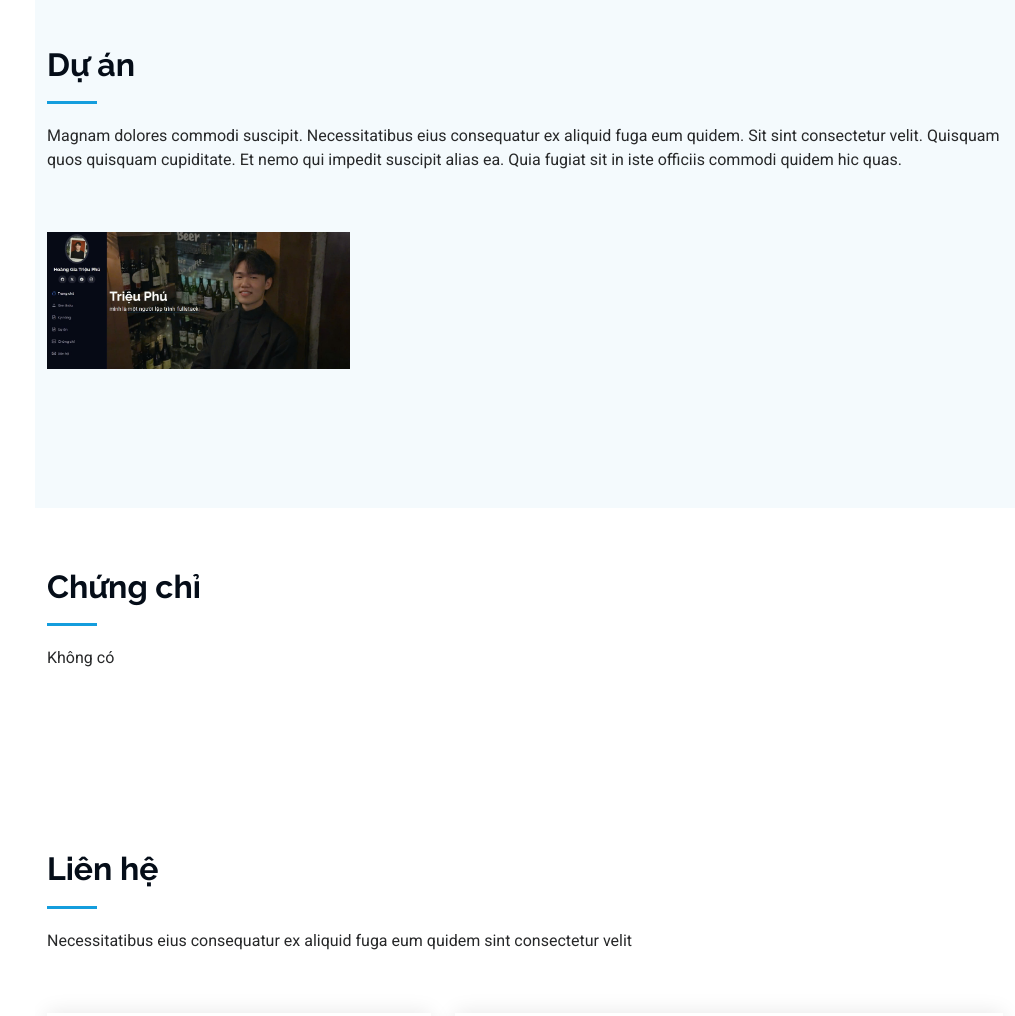
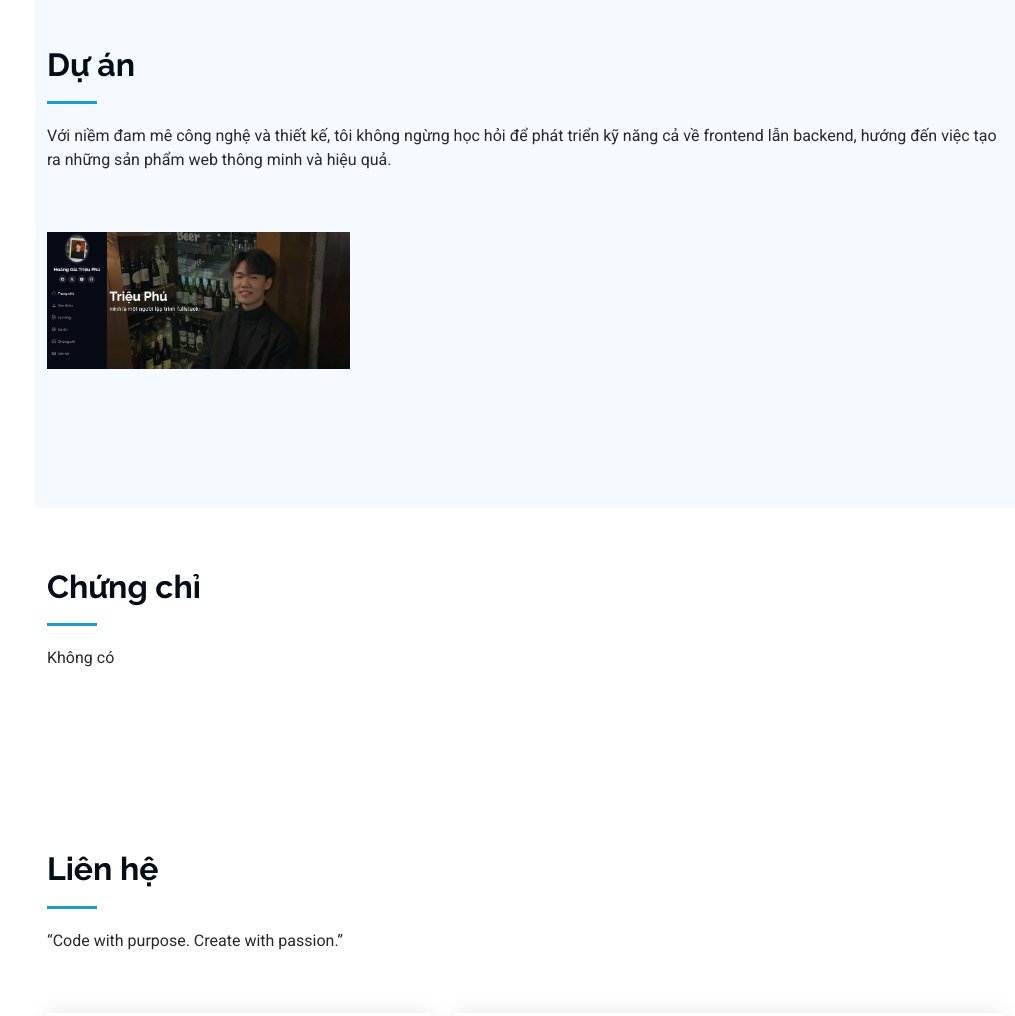
Before and after one commit to Phuhgt2005/Portfolio, a plain HTML site: page index.html in a window 1280 px wide. Shown: the part 1920-2936 px from the top of the page, without its empty margins (265-1280 px from the left). Drawn offline with Linux system fonts and the light colour scheme.

Commit message:
update giao diện

```diff
--- a/index.html
+++ b/index.html
@@ -214,7 +214,7 @@
       <!-- Section Title -->
       <div class="container section-title" data-aos="fade-up">
         <h2>Dự án</h2>
-        <p>Magnam dolores commodi suscipit. Necessitatibus eius consequatur ex aliquid fuga eum quidem. Sit sint consectetur velit. Quisquam quos quisquam cupiditate. Et nemo qui impedit suscipit alias ea. Quia fugiat sit in iste officiis commodi quidem hic quas.</p>
+        <p>Với niềm đam mê công nghệ và thiết kế, tôi không ngừng học hỏi để phát triển kỹ năng cả về frontend lẫn backend, hướng đến việc tạo ra những sản phẩm web thông minh và hiệu quả.</p>
       </div><!-- End Section Title -->
 
       <div class="container">
@@ -405,7 +405,7 @@
       <!-- Section Title -->
       <div class="container section-title" data-aos="fade-up">
         <h2>Liên hệ</h2>
-        <p>Necessitatibus eius consequatur ex aliquid fuga eum quidem sint consectetur velit</p>
+        <p>“Code with purpose. Create with passion.”</p>
       </div><!-- End Section Title -->
 
       <div class="container" data-aos="fade-up" data-aos-delay="100">
```
